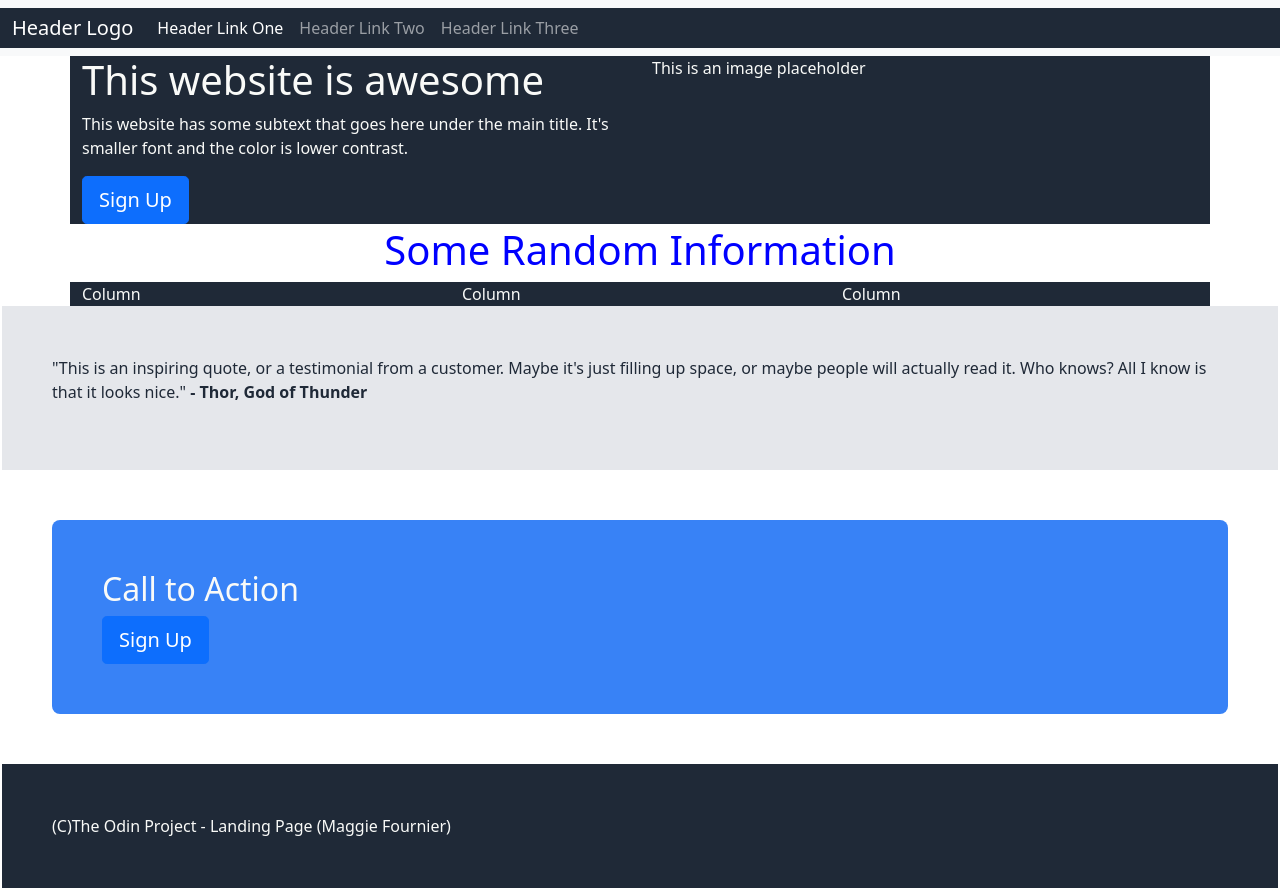
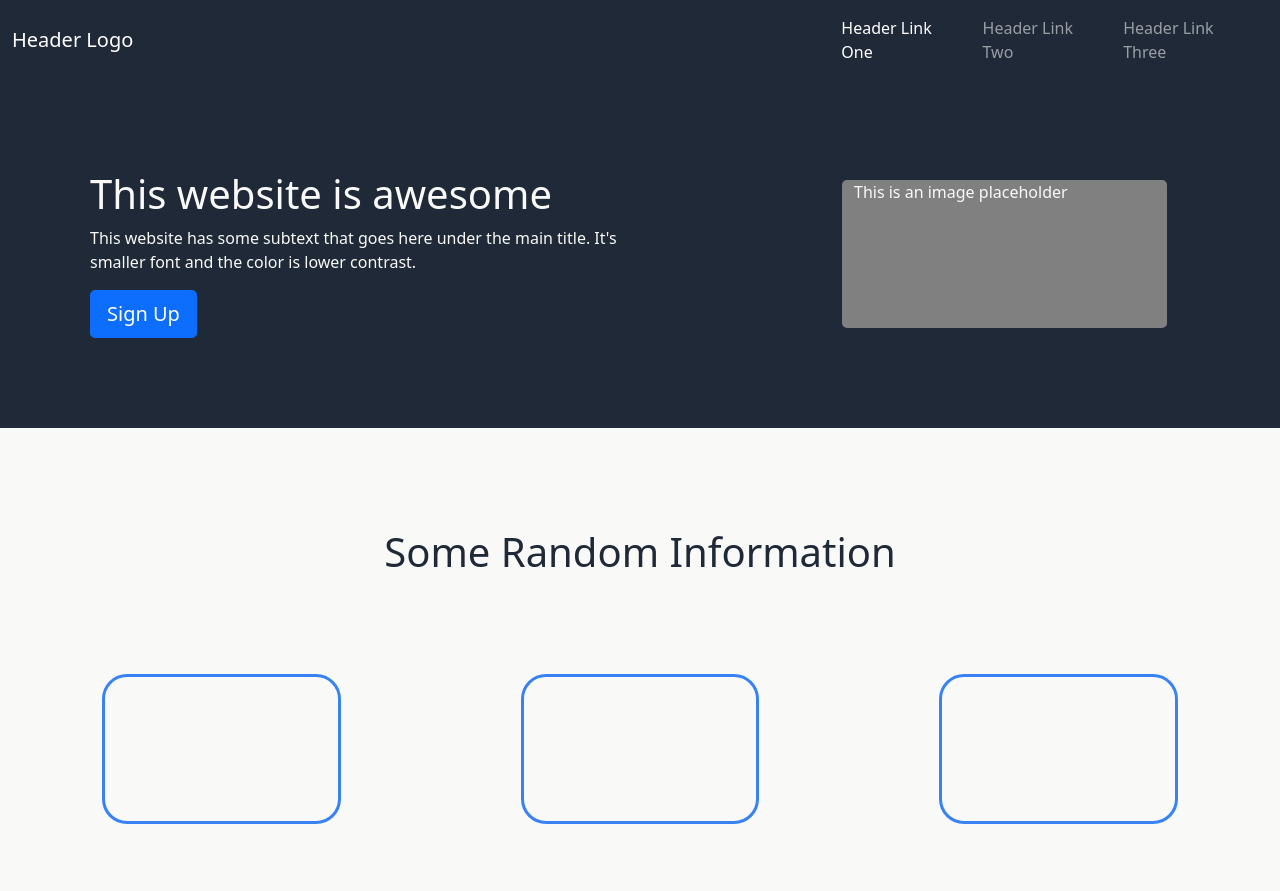
Before and after one commit to magpie0118/Odin-Project-Landing-Page, a plain HTML site: page Odin - Landing Page/index.html in a window 1280 px wide. Shown: the top 891 px of the page. Drawn offline with nearby package versions, Linux system fonts and the light colour scheme.

Commit message:
Add files via upload
Project is 80% Complete as of 3/6/2022. Additional Styling is still needed to complete this project in accordance with the Odin Project Requirements. This project is part of the Odin Project Foundations Curriculum

```diff
--- a/Odin - Landing Page/css/style.css
+++ b/Odin - Landing Page/css/style.css
@@ -1,31 +1,77 @@
+
+body{
+
+  background-color: #1F2937;
+}
 
 
 
-div {
+#header{
 
-  background-color: #1F2937;
+  text-align: center;
+
+
+}
+
+.navbar-brand{
+
+  margin-right: 700px;
+}
+
+.trial{
+
+  color: white;
+  text-align: center;
+}
+
+
+#awesome{
+
+
+  background-color: #1f2937;
   color: #F9FAF8;
-  width: auto;
-  padding: 0px;
-  margin: 0px;
 
+}
+
+.this-website{
+
+  margin: 90px;;
+}
+
+
+
+.image-box{
+
+  background-color: grey;
+  margin: 100px 125px 100px 100px;;
+  width: 325px;
+  border-radius: 5px;
 
 }
 
 #header{
 
-  text-align: center;
-
+  padding-top: 100px;
 }
 
 .random-info{
 
-    background-color: white;
-    color: blue;
-    width: auto;
-    height: 2px;
-    padding: 2px;
-    margin: 0px;
+    background-color: #F9FAF8;
+    color: #1F2937;
+
+
+  }
+
+  .box {
+
+    margin: 90px;
+      border-radius: 25px;
+      border: 3px solid #3882F6;
+      padding: 70px;
+      width: 200px;
+      height: 150px;
+
+
   }
 
 
@@ -33,25 +79,31 @@ div {
   background-color: #E5E7EB;
   color: #1F2937;
   width: auto;
-  padding: 50px;
+  padding: 200px;
 
 }
 
 .take-action{
-  background-color: #3882F6;
-  border-radius: 8px;
-  font: #1F2937;
-  width: auto;
-  padding: 50px;
-  margin: 50px;
-
+border-radius: 25px;
+background: #3882F6;
+margin: 100px;
+padding: 10px;
+width: 1200px;
+height: 150px;
 }
 
 
+
+.call{
+  color: white;
+}
+
 .footer {
+  text-align: center;
   background-color: #1F2937;
-  font: #F9FAF8;
+  color: #F9FAF8;
+  height: 50px;
   width: auto;
-  padding: 50px;
+  padding: 0px;
   margin: 0px;
 }
--- a/Odin - Landing Page/index.html
+++ b/Odin - Landing Page/index.html
@@ -13,7 +13,9 @@
 
   <!-- Google Fonts -->
 
-
+  <link rel="preconnect" href="https://fonts.googleapis.com">
+  <link rel="preconnect" href="https://fonts.gstatic.com" crossorigin>
+  <link href="https://fonts.googleapis.com/css2?family=Roboto:wght@100;700&display=swap" rel="stylesheet">
 
 </head>
 
@@ -21,7 +23,7 @@
 
   <!-- Navigation Bar  -->
 
-  <nav class="navbar navbar-expand-lg navbar-dark bg-light">
+  <nav class="navbar navbar-expand-lg navbar-dark bg-transparent">
     <div class="container-fluid">
       <a class="navbar-brand" href="#">Header Logo</a>
       <button class="navbar-toggler" type="button" data-bs-toggle="collapse" data-bs-target="#navbarNav" aria-controls="navbarNav" aria-expanded="false" aria-label="Toggle navigation">
@@ -47,59 +49,58 @@
 
   <!-- Website Title & Image -->
 
-  <div class="container">
-    <div class="row">
-      <div class="col">
+    <div id="awesome" class="row">
+      <div class="this-website col">
         <h1>This website is awesome</h1>
         <p>This website has some subtext that goes here under the main title. It's smaller font and the color is lower contrast.</p>
         <button type="button" class="btn btn-primary btn-lg">Sign Up</button>
       </div>
-      <div class="col">
-        <img src="">This is an image placeholder</img>
+      <div class="image-box col-3">
+        <img class="image" src="">This is an image placeholder</img>
       </div>
-
-    </div>
-  </div>
-
 
   <!-- Display of Info -->
 
-<div class="random-info">
+  <div class="random-info">
     <h1 id="header">Some Random Information</h1>
-    <div class="container">
+    <div class="container-fluid">
       <div class="row">
-        <div class="col">
-          Column
+        <div class="box col">
+
         </div>
-        <div class="col">
-          Column
+        <div class="box col">
+
         </div>
-        <div class="col">
-          Column
+        <div class="box col">
+
+
+        </div>
+        <div class="box col">
+
 
         </div>
       </div>
-</div>
+  </div>
 
 
     <!-- Inspirational Quote -->
 
 
 
-    <div id="inspiration" class="inspiration">
+    <h3 id="inspiration" class="inspiration">
       <p>
         "This is an inspiring quote, or a testimonial from a customer.
         Maybe it's just filling up space, or maybe people will actually read it. Who knows?
         All I know is that it looks nice." <b>- Thor, God of Thunder</b>
       </p>
-    </div>
+    </h3>
 
     <!-- Call to Action -->
 
     <div id="take-action" class="take-action">
 
-      <h2>
-        Call to Action
+      <h2 class="call">
+        Call to Action! It's Time!
       </h2>
       <button type="button" class="btn btn-primary btn-lg">Sign Up</button>
 
```
